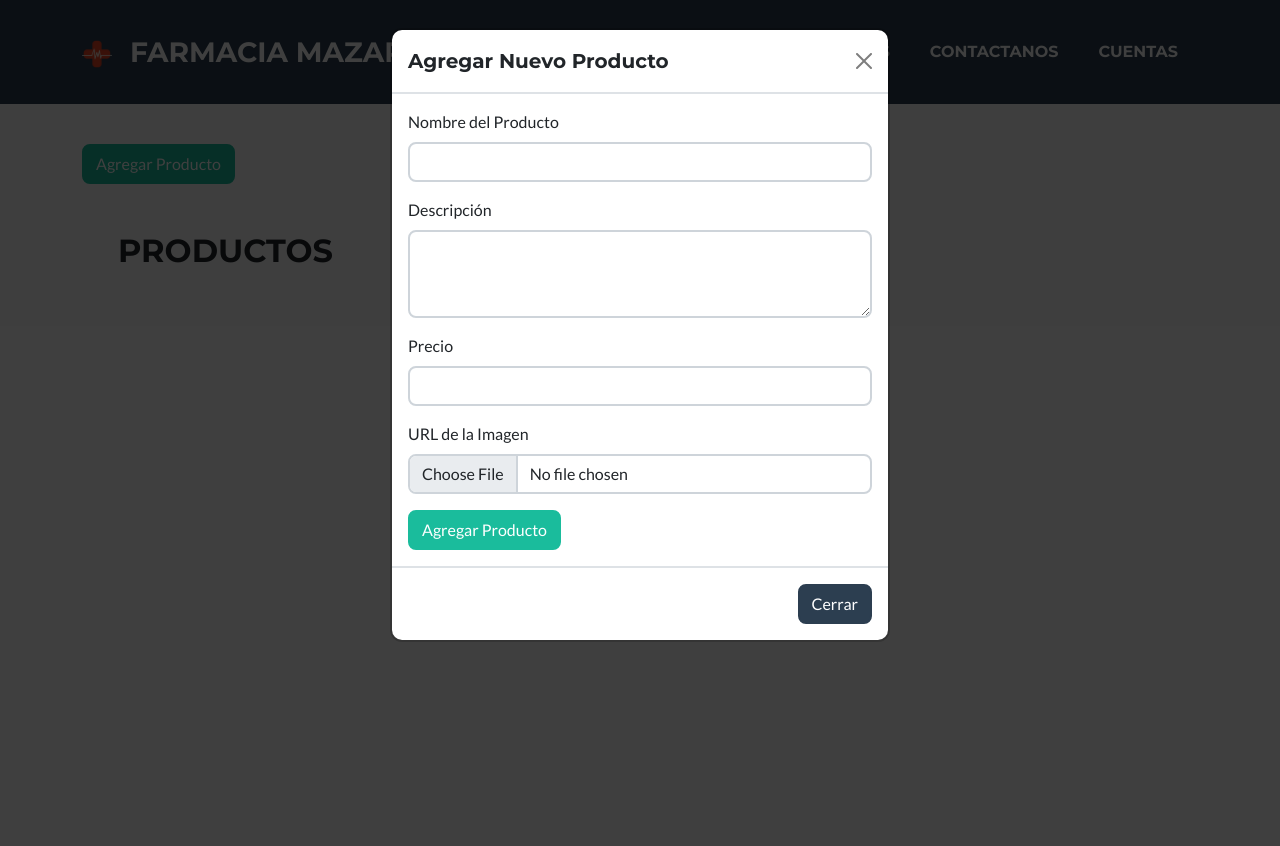
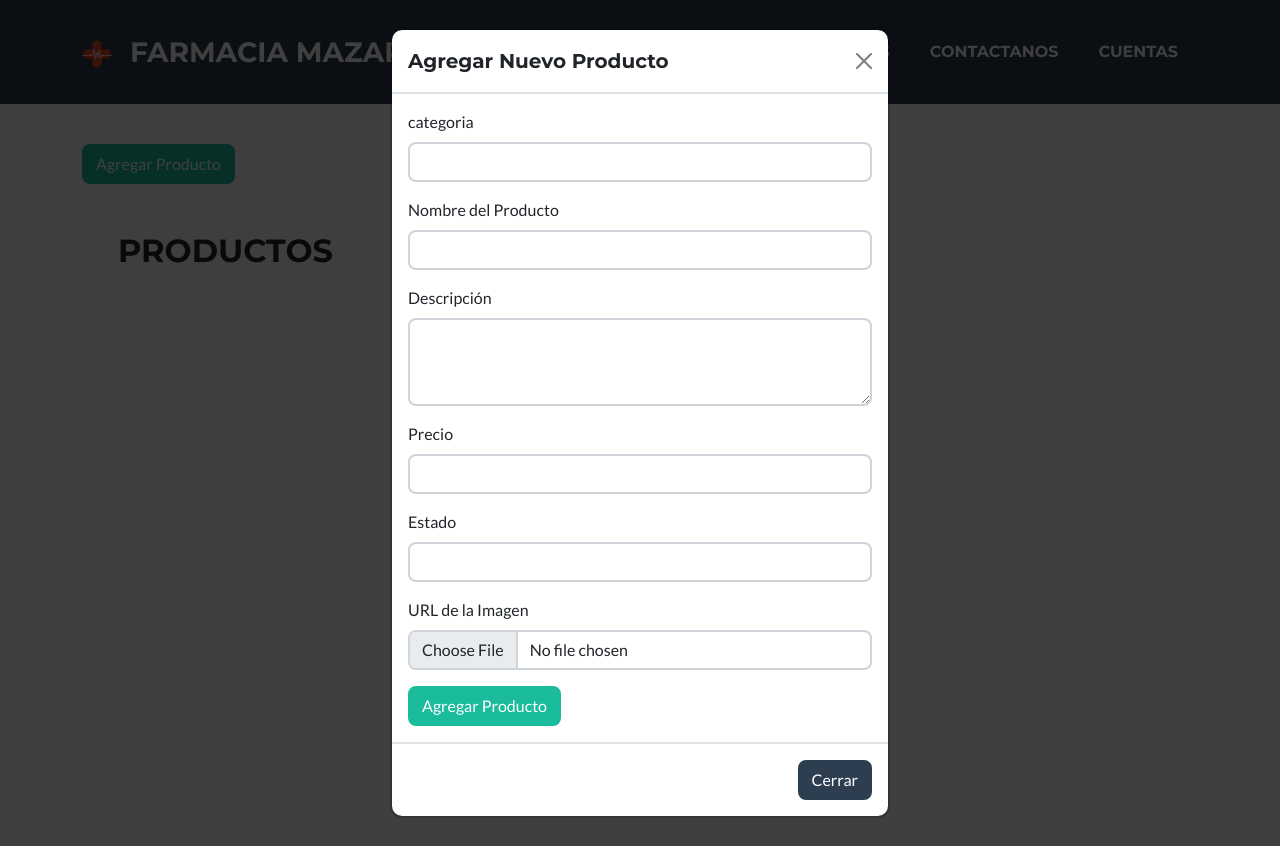
Before and after one commit to AndyMorales17/proyecto-clinica-daw, a PHP site: page /proyecto-clinica-daw/productos in a window 1280 px wide, after a click on "Agregar Producto". Run offline with PHP 8.4, Linux system fonts and the light colour scheme; data that the repository does not hold is empty; some libraries are stand-ins or nearby versions.

Commit message:
espero no arruinarlo

```diff
--- a/controladores/contenido.php
+++ b/controladores/contenido.php
@@ -7,10 +7,10 @@ class contenido
         require_once("conexion.php");
 
 
-        $url=isset($_GET["url"])? $_GET["url"]:null;
-        $url=explode("/",$url);
+        $url = isset($_GET["url"]) ? $_GET["url"] : null;
+        $url = explode("/", $url);
         $id = end($url);
-        $pagina="";
+        $pagina = "";
 
         if($url[0]==null){
             $pagina="vistas/inicio.php";}
@@ -27,6 +27,8 @@ class contenido
         }
         elseif ($url[0] == "productos") {
             $pagina = "vistas/administrador/productos.php";
+        }elseif($url[0] == "guarda"){
+            $pagina = "vistas/administrador/guarda.php";
         }
         elseif ($url[0] == "cuentas") {
             $pagina = "vistas/administrador/cuentas.php";
--- a/controladores/controler_producto.php
+++ b/controladores/controler_producto.php
@@ -18,9 +18,5 @@ class ProductosController extends Conexion {
         return $resultado;
     }
 
-    public function agregar($Productos){
-        $sql = "INSERT INTO Producto (id_categoria, Nombre, Descripción, Precio, Imagen, Estado)
-        VALUES ('{$Productos->getIdCategoria()}', '{$Productos->getNombre()}', '{$Productos->getDescripción()}', '{$Productos->getPrecio()}', '{$Productos->getImagen()}', '{$Productos->Estado()}')";
-        $rs= $this->ejecutarSQL($sql);
-    }
+
 }
--- a/vistas/administrador/productos.php
+++ b/vistas/administrador/productos.php
@@ -1,6 +1,9 @@
 <?php
+include("Modelo/Producto.php");
 $controladorProductos = new ProductosController();
 $productos = $controladorProductos->listar();
+
+
 
 ?>
 
@@ -23,32 +26,54 @@ $productos = $controladorProductos->listar();
                     <button type="button" class="btn-close" data-bs-dismiss="modal" aria-label="Close"></button>
                 </div>
                 <div class="modal-body">
-                    <form id="addProductForm">
-                        <div class="mb-3">
+                    <form id="addProductForm" action="guarda.php" method="post" enctype="multipart/form-data">
+
+                    <div class="mb-3">
+                            <label for="productPrice" class="form-label">categoria</label>
+                            <input type="number" class="form-control" nombre="idcategoria" id="productPrice" required>
+                        </div>
+
+
+                    <div class="mb-3">
                             <label for="productName" class="form-label">Nombre del Producto</label>
-                            <input type="text" class="form-control" id="productName" required>
+                            <input type="text" class="form-control" nombre="nombre" id="productName" required>
                         </div>
                         <div class="mb-3">
                             <label for="productDescription" class="form-label">Descripción</label>
-                            <textarea class="form-control" id="productDescription" rows="3" required></textarea>
+                            <textarea class="form-control" nombre="descripcion" id="productDescription" rows="3" required></textarea>
                         </div>
                         <div class="mb-3">
                             <label for="productPrice" class="form-label">Precio</label>
-                            <input type="number" class="form-control" id="productPrice" required>
+                            <input type="number" class="form-control" nombre="precio" id="productPrice" required>
                         </div>
+
+                        <div class="mb-3">
+                            <label for="productPrice" class="form-label">Estado</label>
+                            <input type="number" class="form-control" nombre="estado" id="productPrice" required>
+                        </div>
+
                         <div class="mb-3">
                             <label for="productImage" class="form-label">URL de la Imagen</label>
-                            <input type="file" class="form-control" iname="productImage" id="productImage" required>
+                            <input type="file" class="form-control" name="imagen" id="productImage" accept="image/jpeg">
                         </div>
-                        <button type="submit" class="btn btn-primary">Agregar Producto</button>
+                        <button type="submit" name="ok1" class="btn btn-primary">Agregar Producto</button>
                     </form>
                 </div>
+
+
+                <?php
+
+
+
+                ?>
                 <div class="modal-footer">
                     <button type="button" class="btn btn-secondary" data-bs-dismiss="modal">Cerrar</button>
                 </div>
             </div>
         </div>
     </div>
+
+
             <div class="container px-4 px-lg-5 mt-5">
                 <h2 class="fw-bolder mb-4">PRODUCTOS</h2>
 
```
Also changed, not shown: vistas/administrador/guarda.php (added, +22 -0 lines).
